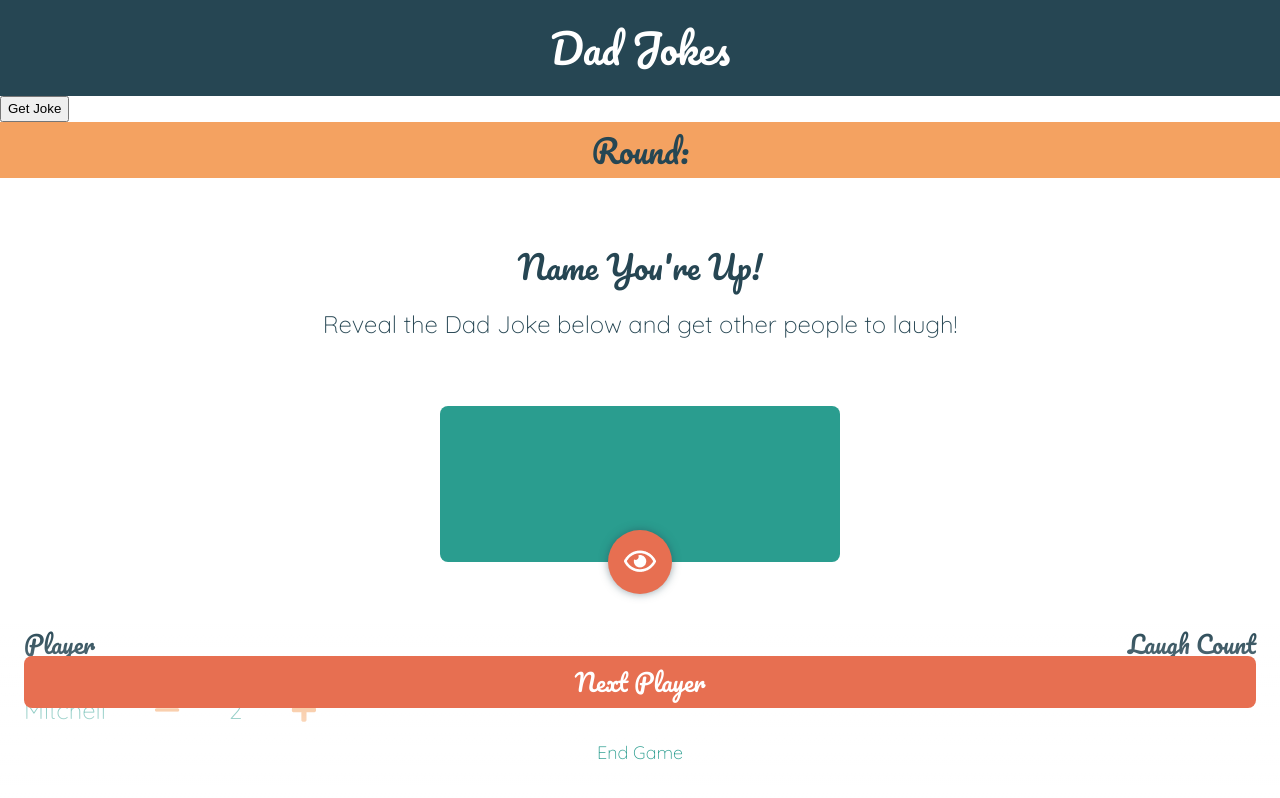
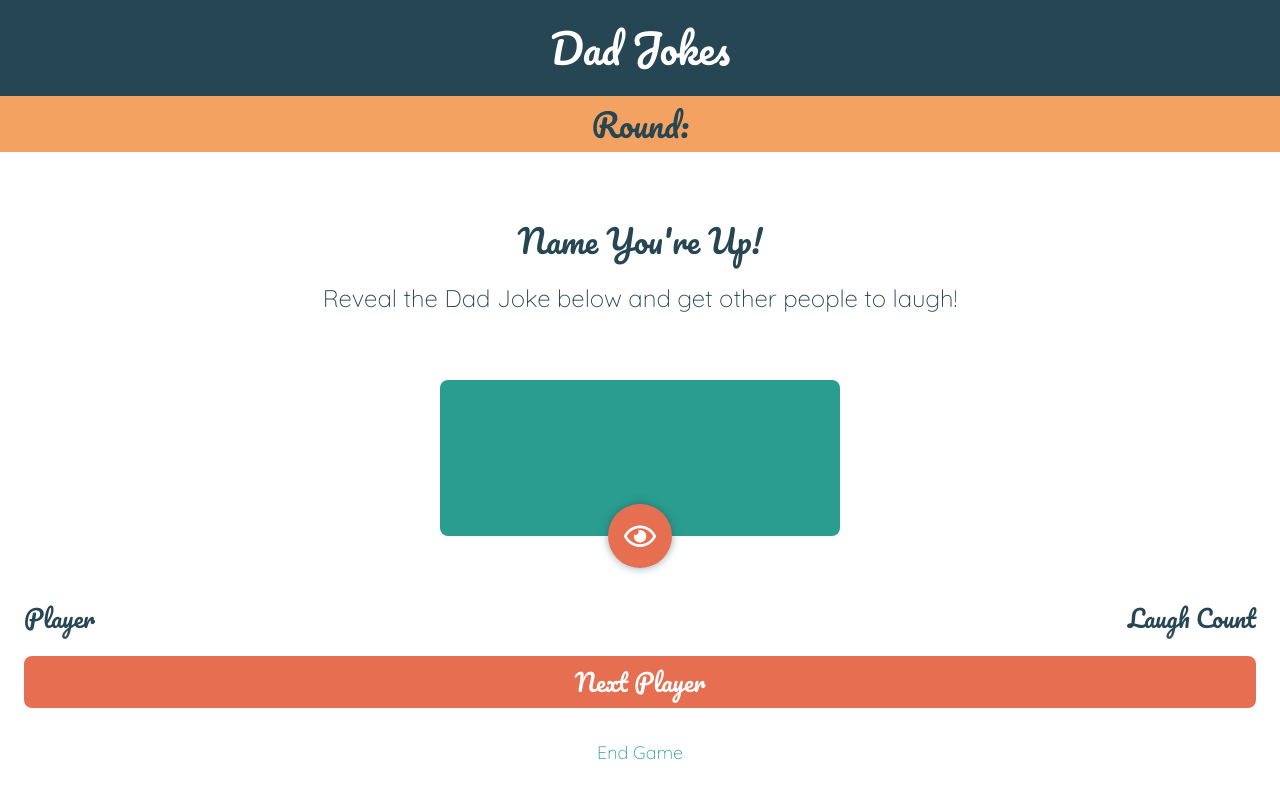
Before and after one commit to MitchellHCrane/dadjokewars, a React (Create React App) app: page /play-game in a window 1280 px wide. Shown: the top 798 px of the page. Built offline with nearby package versions, Linux system fonts and the light colour scheme.

Commit message:
added clean api

```diff
--- a/src/features/play_game/PlayGame.css
+++ b/src/features/play_game/PlayGame.css
@@ -14,6 +14,12 @@
   max-width: 400px;
   background-color: #2a9d8f;
   border-radius: 8px;
+}
+
+#jokeDrop {
+  font-size: 16px;
+  height: 156px;
+  width: 80vw;
 }
 
 .randomJoke {
--- a/src/features/play_game/PlayGame.tsx
+++ b/src/features/play_game/PlayGame.tsx
@@ -17,7 +17,6 @@ function PlayGame() {
 
   return (
     <>
-      <GetJoke />
       {/* Orange Banner  */}
       <div className="orangeBanner">
         <h2 className="pacificoBlueH2" id="roundNumber">
@@ -43,6 +42,7 @@ function PlayGame() {
                 style={!jokeVisible ? jokeVisibleStyles : {}}
                 id="jokeDrop"
               ></p>
+
               <button onClick={toggleBlurBtn} className="viewJoke"></button>
             </div>
             {/* <button onClick={blurEffect}></button> */}
@@ -60,9 +60,7 @@ function PlayGame() {
         </div>
         {/* End Page Content */}
         <div className="bottomButtons">
-          <Link to="">
-            <button className="orangeBtn">Next Player</button>
-          </Link>
+          <GetJoke />
           <p className="bottomLink">
             <Link id="returnGreen" className="whiteLinkBtn" to="/game-over">
               End Game
--- a/src/features/play_game/getJoke.tsx
+++ b/src/features/play_game/getJoke.tsx
@@ -1,15 +1,8 @@
+import { Link } from "react-router-dom";
 import React, { useState } from "react";
 const axios = require("axios").default;
 
-const options = {
-  method: "GET",
-  url: "https://dad-jokes.p.rapidapi.com/random/joke",
-  headers: {
-    "x-rapidapi-host": "dad-jokes.p.rapidapi.com",
-    "x-rapidapi-key": "0a7f4833cbmsh2f0b5830d75906cp139c13jsn1f5b58949590",
-  },
-};
-
+// Get Joke from Api
 function GetJoke() {
   const [joke, setJoke] = useState("");
   const [loading, setLoading] = useState(false);
@@ -17,17 +10,47 @@ function GetJoke() {
   function getJokeFromApi() {
     setLoading(true);
 
-    axios.request(options).then((res: any) => {
-      setLoading(false);
-      const jokeString = `${res.data.body[0].setup} ${res.data.body[0].punchline}`;
-      setJoke(jokeString);
-    });
+    axios
+      .get("https://icanhazdadjoke.com/", {
+        headers: {
+          Accept: "application/json",
+        },
+      })
+      .then((res: any) => {
+        setLoading(false);
+        const jokeString = `${res.data.joke}`;
+        setJoke(jokeString);
+      });
   }
+
+  //API with Adult jokes
+  //   function getJokeFromApi() {
+  //     setLoading(true);
+
+  //     axios
+  //       .get("https://dad-jokes.p.rapidapi.com/random/joke", {
+  //         headers: {
+  //           "x-rapidapi-host": "dad-jokes.p.rapidapi.com",
+  //           "x-rapidapi-key":
+  //             "0a7f4833cbmsh2f0b5830d75906cp139c13jsn1f5b58949590",
+  //         },
+  //       })
+  //       .then((res: any) => {
+  //         setLoading(false);
+  //         const jokeString = `${res.data.body[0].setup}. ${res.data.body[0].punchline}`;
+  //         setJoke(jokeString);
+  //       });
+  //   }
+
   return (
-    <div>
-      <button onClick={() => getJokeFromApi()}>Get Joke</button>
-      {loading ? "Loading Joke" : joke}
-    </div>
+    <>
+      <p>{loading ? "Loading Joke" : joke}</p>
+      <Link to="">
+        <button onClick={() => getJokeFromApi()} className="orangeBtn">
+          Next Player
+        </button>
+      </Link>
+    </>
   );
 }
 
```
